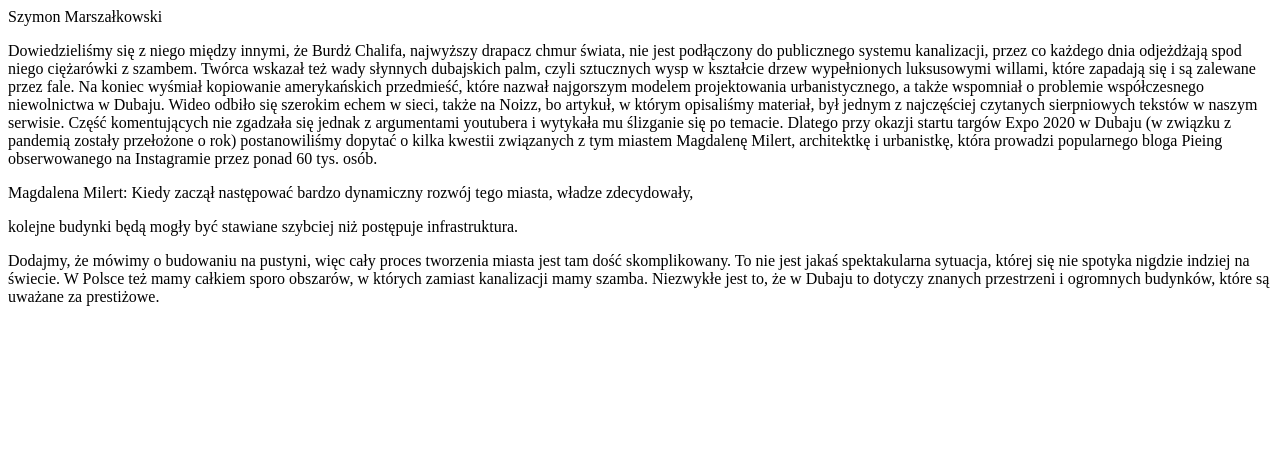
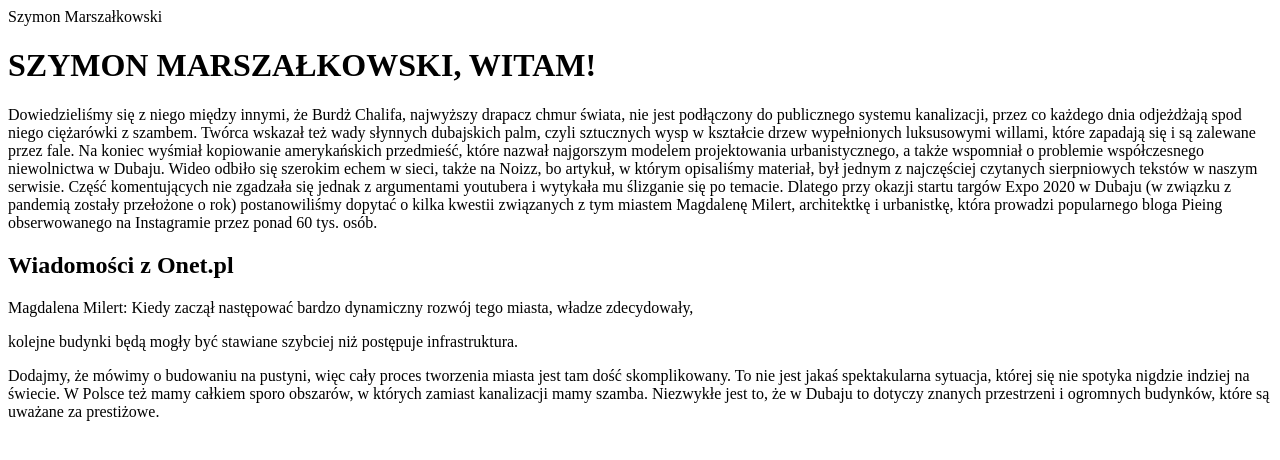
Before and after one commit to szymonm7/szymek, a plain HTML site: page index.html in a window 1280 px wide. Drawn offline with Linux system fonts and the light colour scheme.

Commit message:
Update index.html

```diff
--- a/index.html
+++ b/index.html
@@ -5,6 +5,8 @@
       <link rel="stylesheet" href="style.css">
     </head>
   <body>
+    <h1>SZYMON MARSZAŁKOWSKI, WITAM!</h1>
+
    <p> Dowiedzieliśmy się z niego między innymi, że Burdż Chalifa, najwyższy drapacz chmur świata,
     nie jest podłączony do publicznego systemu kanalizacji, przez co każdego dnia odjeżdżają spod niego ciężarówki z szambem.
     Twórca wskazał też wady słynnych dubajskich palm, czyli sztucznych wysp w kształcie drzew wypełnionych luksusowymi willami,
@@ -13,8 +15,8 @@
     był jednym z najczęściej czytanych sierpniowych tekstów w naszym serwisie. Część komentujących nie zgadzała się jednak z argumentami youtubera i wytykała mu ślizganie
     się po temacie. Dlatego przy okazji startu targów Expo 2020 w Dubaju (w związku z pandemią zostały przełożone o rok) postanowiliśmy dopytać o kilka kwestii związanych
     z tym miastem Magdalenę Milert, architektkę i urbanistkę, która prowadzi popularnego bloga Pieing obserwowanego na Instagramie przez ponad 60 tys. osób.</p>
-
-
+    <h2>Wiadomości z Onet.pl</h2>
+    <div
     <p>Magdalena Milert: Kiedy zaczął następować bardzo dynamiczny rozwój tego miasta, władze zdecydowały,</p>
     <p> kolejne budynki będą mogły być stawiane szybciej niż postępuje infrastruktura.</p>
       <p>Dodajmy, że mówimy o budowaniu na pustyni, więc cały proces tworzenia miasta jest tam dość skomplikowany.
@@ -23,5 +25,7 @@
         że w Dubaju to dotyczy znanych przestrzeni i ogromnych budynków, które są uważane za prestiżowe.</p>
 
 
+
+
   </body>
 </html>
```
